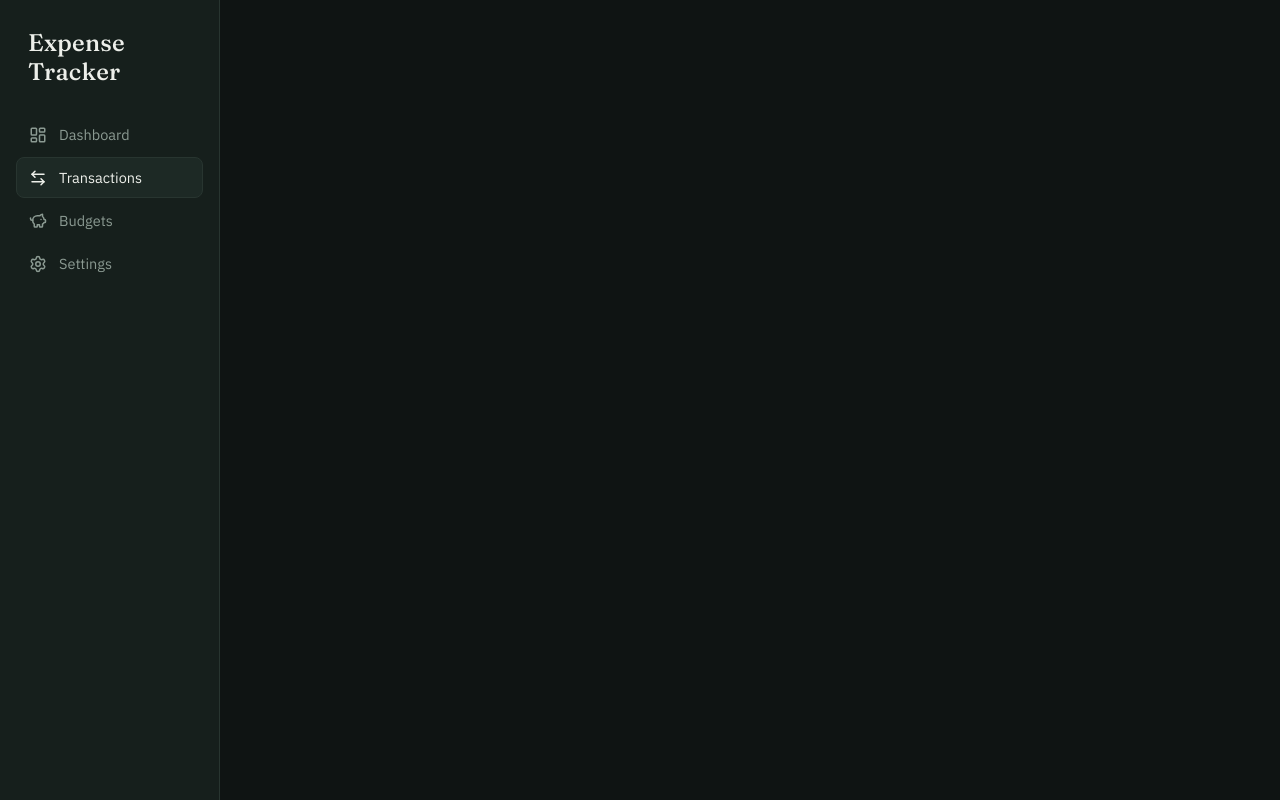
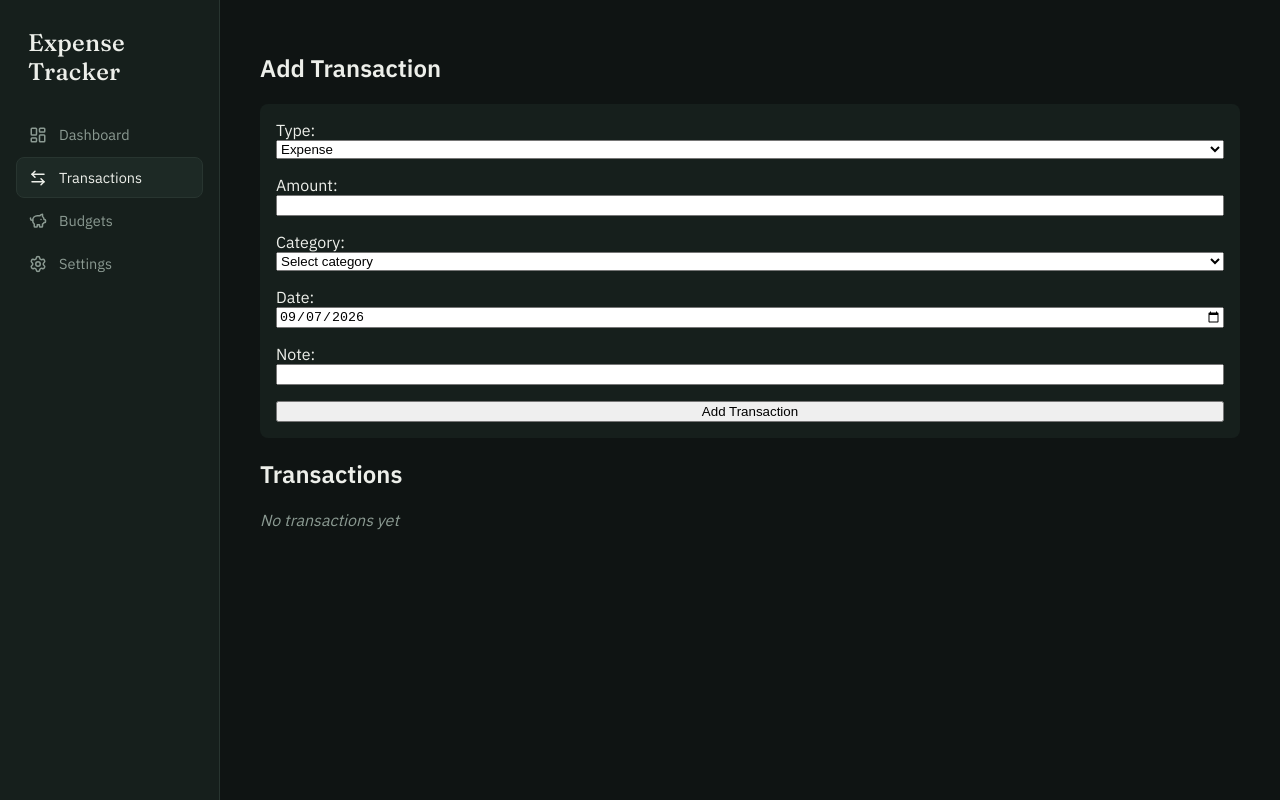
Before and after one commit to karl-Rollins/React_Expense_Tracker, a React (Vite) app: page /transactions in a window 1280 px wide. Built offline with nearby package versions, Linux system fonts and the light colour scheme.

Commit message:
feat: build transaction page and functionalities to add, edit and delete Transactions

```diff
--- a/src/pages/DashboardPage.jsx
+++ b/src/pages/DashboardPage.jsx
@@ -3,15 +3,15 @@ import "./DashboardPage.css";
 import { useLocalStorage } from "../hooks/useLocalStorage";
 import { formatCurrency } from "../utils/formatCurrency";
 
-export default function DashboardPage() {
+export default function DashboardPage({selectedMonth}) {
   const [transactions] = useLocalStorage("transactions", []);
   const [budget] = useLocalStorage("budget", 0);
 
   const monthTransactions = transactions.filter((tx) => {
     const date = new Date(tx.date);
     return (
-      date.getMonth() === selectedMonth.getMonth() &&
-      date.getFullYear() === selectedMonth.getFullYear()
+      date.getMonth() === selectedMonth?.getMonth() &&
+      date.getFullYear() === selectedMonth?.getFullYear()
     );
   });
 
--- /dev/null
+++ b/src/pages/TransactionPage.css
@@ -0,0 +1,43 @@
+.transaction-form {
+  display: flex;
+  flex-direction: column;
+  gap: 1rem;
+  background: var(--surface);
+  padding: 1rem;
+  border-radius: var(--radius-md);
+}
+
+.transaction-form label {
+  display: flex;
+  flex-direction: column;
+}
+
+.transaction-form .error {
+  color: var(--neg);
+  font-size: 0.8rem;
+}
+
+.transaction-list {
+  list-style: none;
+  padding: 0;
+}
+
+.transaction-item {
+  display: grid;
+  grid-template-columns: 1fr auto auto 1fr auto auto;
+  gap: 0.5rem;
+  padding: 0.5rem;
+  border-bottom: 1px solid var(--border);
+}
+
+.transaction-item .pos {
+  color: var(--accent);
+}
+.transaction-item .neg {
+  color: var(--neg);
+}
+
+.empty {
+  color: var(--text-muted);
+  font-style: italic;
+}
--- a/src/pages/TransactionPage.jsx
+++ b/src/pages/TransactionPage.jsx
@@ -1,7 +1,174 @@
-export default function TransactionPage () {
-    return (
-        <div>
+import { useState } from "react";
+import { useLocalStorage } from "../hooks/useLocalStorage";
+import "./TransactionPage.css";
+import { formatCurrency } from "../utils/formatCurrency";
 
-        </div>
-    )
+export default function TransactionPage() {
+  const [transactions, setTransactions] = useLocalStorage("transactions", []);
+  const [editing, setEditing] = useState(null);
+
+  // Form state
+  const [form, setForm] = useState({
+    type: "expense",
+    amount: "",
+    category: "",
+    date: new Date().toISOString().split("T")[0],
+    note: "",
+  });
+  const [errors, setErrors] = useState({});
+
+  // Validation
+  const validate = () => {
+    const errs = {};
+    if (!form.amount || isNaN(form.amount) || Number(form.amount) <= 0) {
+      errs.amount = "Amount must be a number greater than 0";
+    }
+    if (!form.category) {
+      errs.category = "Category is required";
+    }
+    if (!form.date) {
+      errs.date = "Date is required";
+    }
+    setErrors(errs);
+    return Object.keys(errs).length === 0;
+  };
+
+  // Save transaction
+  const handleSubmit = (e) => {
+    e.preventDefault();
+    if (!validate()) return;
+
+    const newTx = {
+      id: editing ? editing.id : Date.now(),
+      ...form,
+      amount: Number(form.amount),
+    };
+
+    if (editing) {
+      setTransactions(
+        transactions.map((tx) => (tx.id === editing.id ? newTx : tx)),
+      );
+      setEditing(null);
+    } else {
+      setTransactions([...transactions, newTx]);
+    }
+
+    setForm({
+      type: "expense",
+      amount: "",
+      category: "",
+      date: new Date().toISOString().split("T")[0],
+      note: "",
+    });
+    setErrors({});
+  };
+
+  // Edit
+  const handleEdit = (tx) => {
+    setEditing(tx);
+    setForm({
+      type: tx.type,
+      amount: tx.amount,
+      category: tx.category,
+      date: tx.date,
+      note: tx.note,
+    });
+  };
+
+  // Delete
+  const handleDelete = (id) => {
+    if (window.confirm("Delete this transaction?")) {
+      setTransactions(transactions.filter((tx) => tx.id !== id));
+    }
+  };
+
+  // Sort most recent first
+  const sortedTransactions = [...transactions].sort(
+    (a, b) => new Date(b.date) - new Date(a.date),
+  );
+
+  return (
+    <div className="transactions-page">
+      <h2>{editing ? "Edit Transaction" : "Add Transaction"}</h2>
+      <form onSubmit={handleSubmit} className="transaction-form">
+        <label>
+          Type:
+          <select
+            value={form.type}
+            onChange={(e) => setForm({ ...form, type: e.target.value })}
+          >
+            <option value="income">Income</option>
+            <option value="expense">Expense</option>
+          </select>
+        </label>
+
+        <label>
+          Amount:
+          <input
+            type="number"
+            value={form.amount}
+            onChange={(e) => setForm({ ...form, amount: e.target.value })}
+          />
+          {errors.amount && <span className="error">{errors.amount}</span>}
+        </label>
+
+        <label>
+          Category:
+          <select
+            value={form.category}
+            onChange={(e) => setForm({ ...form, category: e.target.value })}
+          >
+            <option value="">Select category</option>
+            <option value="Food">Food</option>
+            <option value="Transport">Transport</option>
+            <option value="Salary">Salary</option>
+            <option value="Shopping">Shopping</option>
+          </select>
+          {errors.category && <span className="error">{errors.category}</span>}
+        </label>
+
+        <label>
+          Date:
+          <input
+            type="date"
+            value={form.date}
+            onChange={(e) => setForm({ ...form, date: e.target.value })}
+          />
+          {errors.date && <span className="error">{errors.date}</span>}
+        </label>
+
+        <label>
+          Note:
+          <input
+            type="text"
+            value={form.note}
+            onChange={(e) => setForm({ ...form, note: e.target.value })}
+          />
+        </label>
+
+        <button type="submit">{editing ? "Update" : "Add"} Transaction</button>
+      </form>
+
+      <h2>Transactions</h2>
+      {sortedTransactions.length === 0 ? (
+        <p className="empty">No transactions yet</p>
+      ) : (
+        <ul className="transaction-list">
+          {sortedTransactions.map((tx) => (
+            <li key={tx.id} className="transaction-item">
+              <span>{tx.category}</span>
+              <span className={tx.type === "income" ? "pos" : "neg"}>
+                {tx.type === "income" ? "+" : "-"}
+                {formatCurrency(tx.amount)}
+              </span>
+              <span>{tx.date}</span>
+              <span>{tx.note}</span>
+              <button onClick={() => handleEdit(tx)}>Edit</button>
+              <button onClick={() => handleDelete(tx.id)}>Delete</button>
+            </li>
+          ))}
+        </ul>
+      )}
+    </div>
+  );
 }
```
